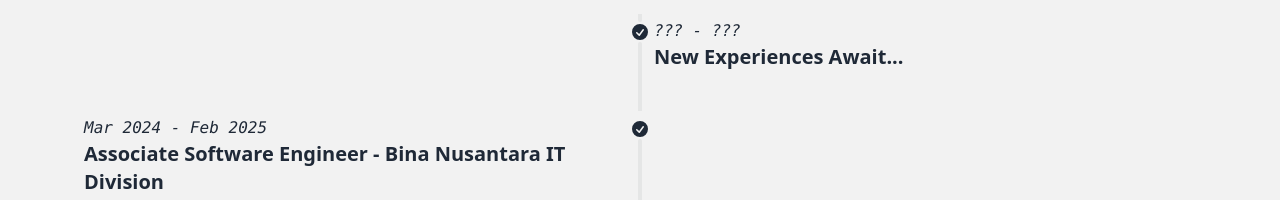
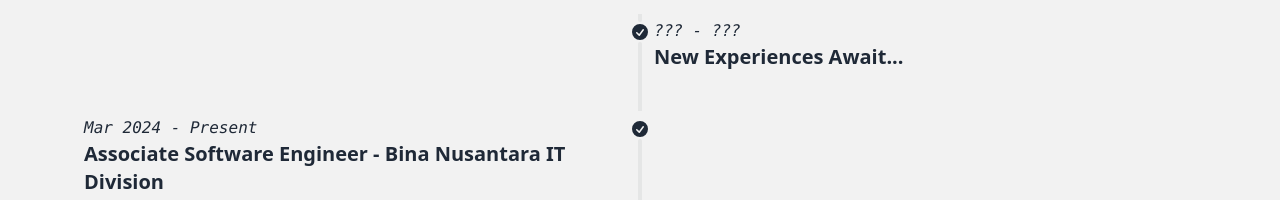
Before and after one commit to MarioOrlando82/my-portfolio, a React (Create React App) app: page / in a window 1280 px wide. Shown: the part 1622-1822 px from the top of the page. Built offline with nearby package versions, Linux system fonts and the light colour scheme.

Commit message:
feat: update experience

```diff
--- a/src/components/Experience.js
+++ b/src/components/Experience.js
@@ -46,7 +46,7 @@
                             </svg>
                         </div>
                         <div className="timeline-start mb-5 md:mb-10 md:text-start">
-                            <time className="font-mono italic text-sm md:text-base">Mar 2024 - Feb 2025</time>
+                            <time className="font-mono italic text-sm md:text-base">Mar 2024 - Present</time>
                             <div className="text-lg font-black md:text-xl">Associate Software Engineer - Bina Nusantara IT Division</div>
                             <ul className="list-disc ml-5 md:text-base">
                                 <li>Developed an internal knowledge management portal using Flutter and ASP.NET, designed for use by over 300 employees. In the future, this portal will be used by all internal members of Bina Nusantara University as documentation of all projects in BINUS.</li>
```
